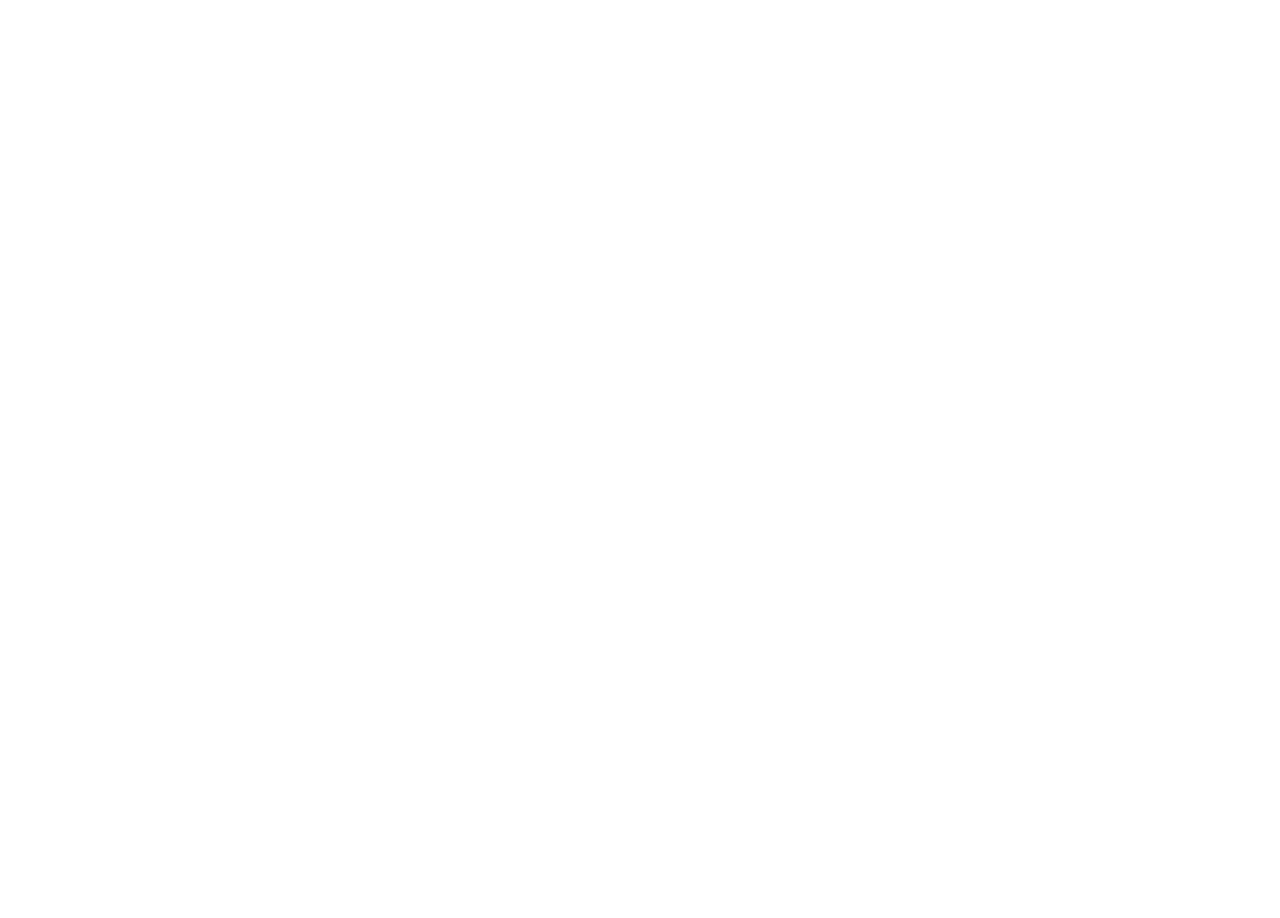
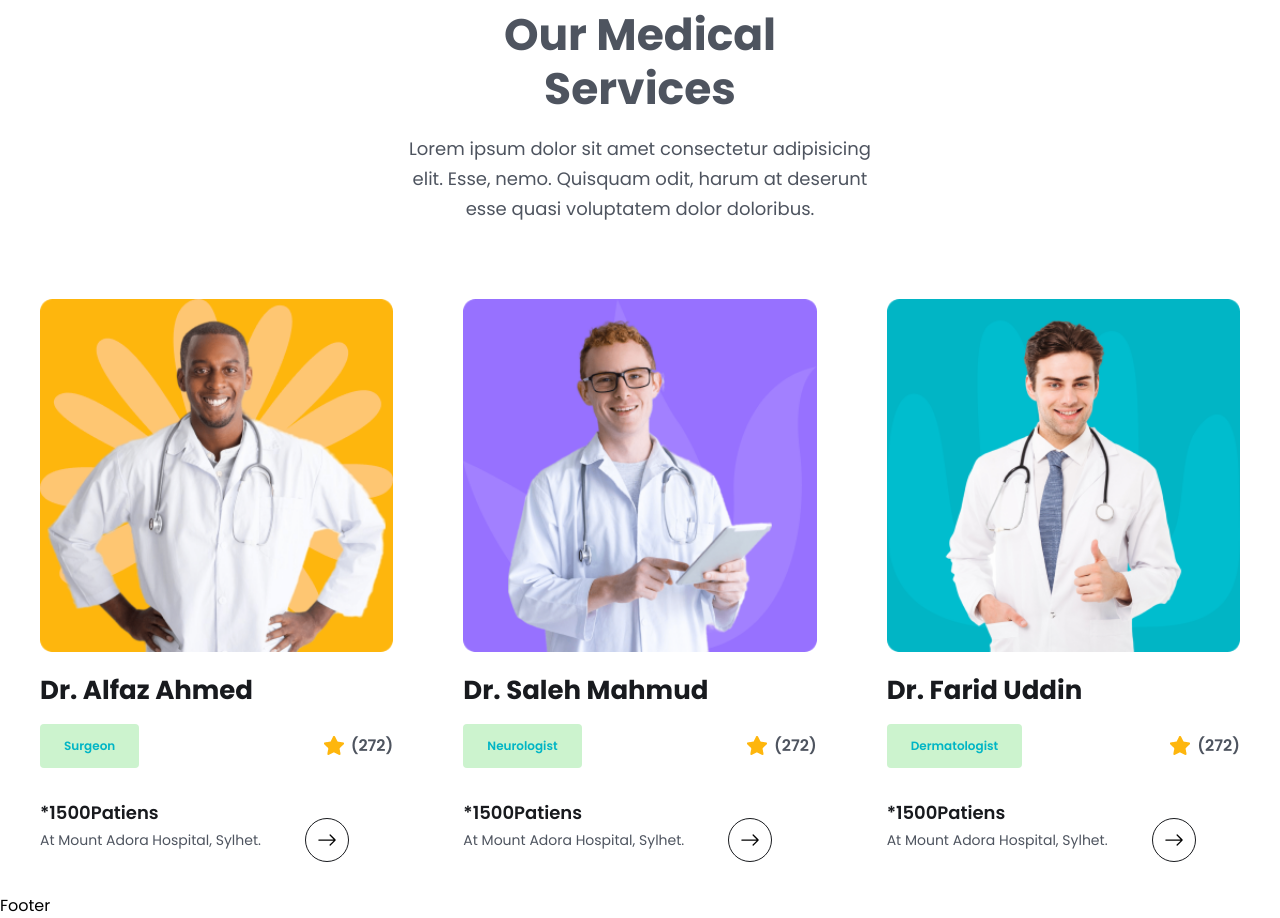
Before and after one commit to pavan77749/MedInquire-Project, a React (Vite) app in the folder frontend/: page / in a window 1280 px wide. Shown: the part 3680-4598 px from the top of the page. Before the commit the page ends 3682 px from the top, so only its background shows below. Built offline with nearby package versions, Linux system fonts and the light colour scheme.

Commit message:
Doctor's Section added

```diff
--- a/frontend/src/assets/data/doctors.js
+++ b/frontend/src/assets/data/doctors.js
@@ -6,7 +6,7 @@
   {
     id: "01",
     name: "Dr. Alfaz Ahmed",
-    specialty: "Surgeon",
+    specialization: "Surgeon",
     avgRating: 4.8,
     totalRating: 272,
     photo: doctorImg01,
@@ -16,7 +16,7 @@
   {
     id: "02",
     name: "Dr. Saleh Mahmud",
-    specialty: "Neurologist",
+    specialization: "Neurologist",
     avgRating: 4.8,
     totalRating: 272,
     photo: doctorImg02,
@@ -26,7 +26,7 @@
   {
     id: "03",
     name: "Dr. Farid Uddin",
-    specialty: "Dermatologist",
+    specialization: "Dermatologist",
     avgRating: 4.8,
     totalRating: 272,
     photo: doctorImg03,
--- /dev/null
+++ b/frontend/src/components/Doctor/DoctorList.jsx
@@ -0,0 +1,11 @@
+
+import {doctors} from './../../assets/data/doctors'
+import DoctorsCard from './DoctorsCard'
+
+const DoctorList = () => {
+  return (
+    <div className='grid grid-cols-1 sm:grid-cols-2 md:grid-cols-3 gap-5 lg:gap-[30px] mt-[30px] lg:mt-[55px]'>{doctors.map((doctor)=><DoctorsCard key={doctor.id} doctor={doctor}/>)}</div>
+  )
+}
+
+export default DoctorList
--- /dev/null
+++ b/frontend/src/components/Doctor/DoctorsCard.jsx
@@ -0,0 +1,35 @@
+import starIcon from '../../assets/images/Star.png'
+import { Link } from 'react-router-dom'
+import { BsArrowRight } from 'react-icons/bs'
+
+const DoctorsCard = ({doctor}) => {
+    const {name,  specialization, avgRating,totalRating,photo,totalPatients,hospital} = doctor
+  return (
+   <div className="p-3 lg:p-5">
+    <div>
+        <img src={photo} alt="" className="w-full" />
+    </div>
+    <h2 className="text-[10px] leading-[30px] lg:text-[26px] lg:leading-9 text-headingColor font-[700] mt-3 lg:mt-5" >{name}</h2>
+    <div className="mt-2 lg:mt-4 flex items-center justify-between">
+        <span className='bg-[#ccf3ce] text-irisBlueColor py-1 px-2 lg:py-2 lg:px-6 text-[12px] leading-4 lg:text[16px] lg:leading-7 rounded font-semibold'>{specialization}</span>
+        <div className="flex items-center gap-[6px]">
+            <span className='flex items-center gap-[6px] text-[14px] leading-4 lg:text-[16px] lg:leading-7 font-semibold text-headingColor'><img src={starIcon}/></span>
+            <span className='flex items-center gap-[6px] text-[14px] leading-4 lg:text-[16px] lg:leading-7 font-semibold text-textColor'>({totalRating})</span>
+        </div>
+    </div>
+
+    <div className="mt-[18px] lg:mt-5 flex items-center justify-between">
+        <div>
+            <h3 className='text-[16px] leading-7 lg:text-[18px] lg:leading-[30px] font-semibold text-headingColor'>*{totalPatients}Patiens</h3>
+            <p className='text-[14px] leading-6 font-[400] text-textColor'>At {hospital}</p>
+        </div>
+        <Link to='/doctors ' className='w-[44px] h-[44px] rounded-full border border-solid border-[#181A1e] mt-[30px] mx-auto flex items-center justify-center group hover:bg-[#47c536] hover:border-none'>
+          <BsArrowRight className="group-hover:text-white w-6 h-5"/>
+
+        </Link>
+    </div>
+   </div>
+  )
+}
+
+export default DoctorsCard
--- a/frontend/src/pages/Home.jsx
+++ b/frontend/src/pages/Home.jsx
@@ -7,6 +7,7 @@
 import About from "../components/About/About"
 import ServiceList from "../components/Services/Services"
 import featureImg from '../assets/images/feature-img.png'
+import DoctorList from "../components/Doctor/DoctorList"
 
 const Home = () => {
   return <>
@@ -168,6 +169,20 @@
 
   {/* our great doctors starts*/}
 
+  <section>
+    <div className="container">
+
+      <div className="xl:w-[470px] mx-auto">
+        <h2 className="heading text-center">Our Medical Services</h2>
+        <p className="text_para text-center">
+          Lorem ipsum dolor sit amet consectetur adipisicing elit. Esse, nemo. Quisquam odit, harum at deserunt esse quasi voluptatem dolor doloribus.
+        </p>
+      </div>
+
+      <DoctorList/>
+      </div>
+
+  </section>
   {/* our great doctors ends */}
 
 
```
